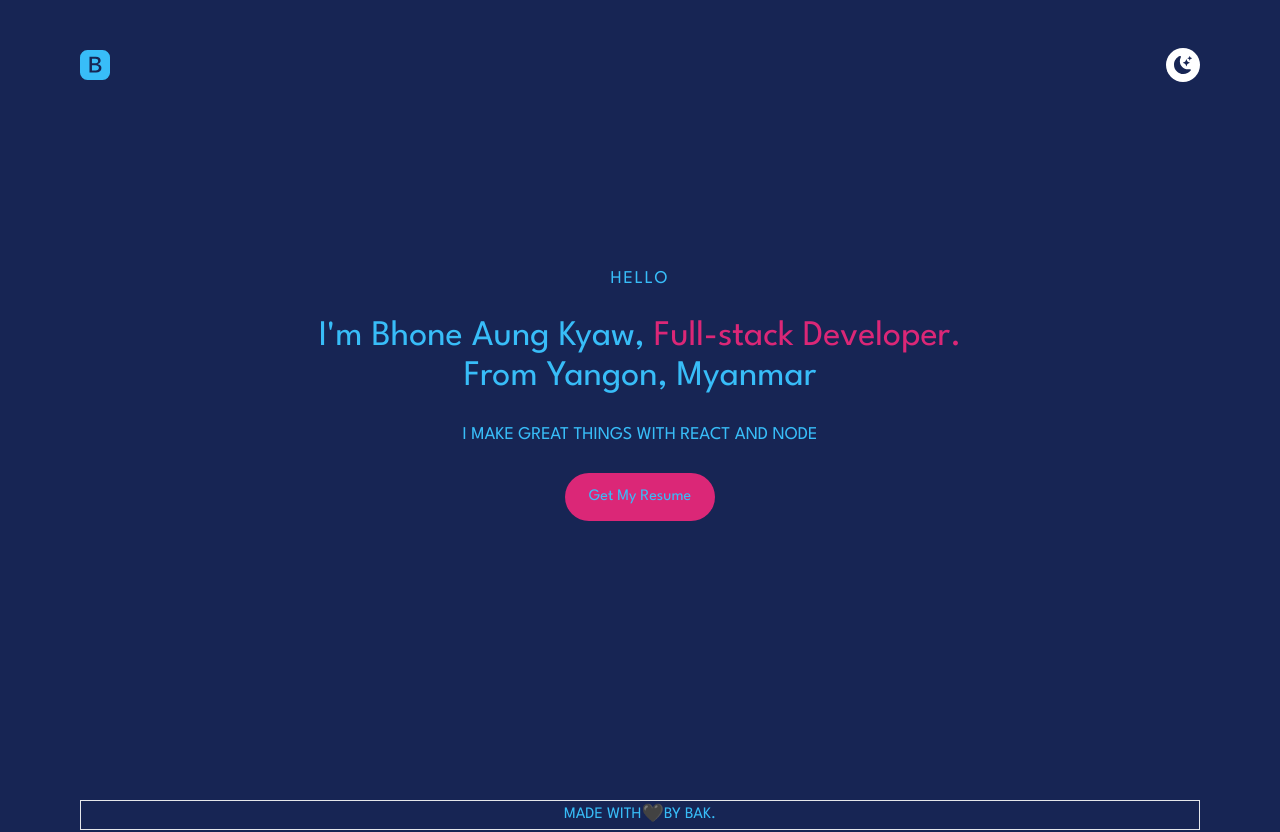
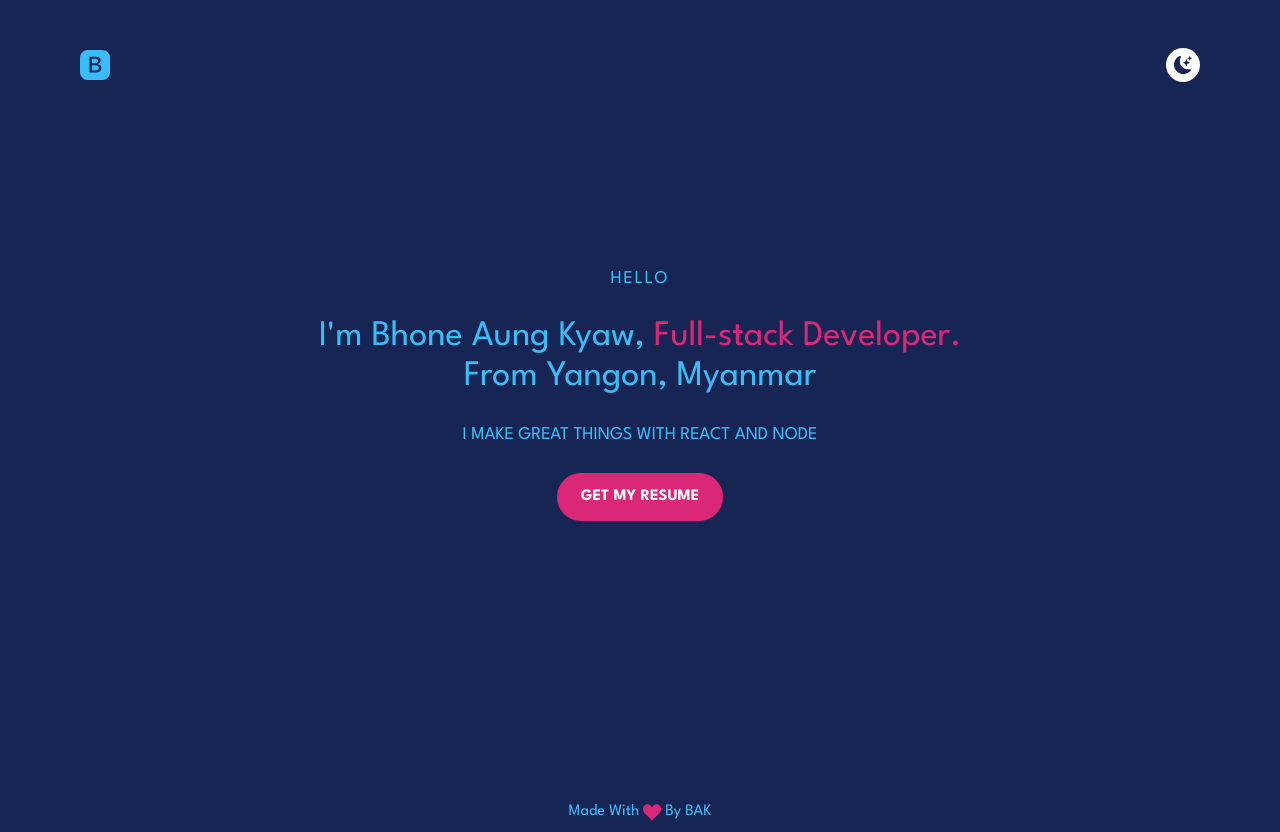
Before and after one commit to Dev-BhoneAK/portfolio-next-tailwind, a Next.js app: page / in a window 1280 px wide. Built offline with nearby package versions, Linux system fonts and the light colour scheme.

Commit message:
feat: add Footer

```diff
--- a/app/components/Footer.js
+++ b/app/components/Footer.js
@@ -1,17 +1,15 @@
 import React from "react";
-import { BsSuitHeartFill } from "react-icons/bs";
+import { ImHeart } from "react-icons/im";
 export default function Footer() {
   return (
-    <section>
-      <div>
-        <h6 className="text-center flex items-center justify-center uppercase border space-x-6">
-          Made with
-          <span className="text-pink-600 text-lg">
-            {/* <BsSuitHeartFill className="text-pink-600" /> */} 🖤
-          </span>
-          by BAK.
-        </h6>
-      </div>
+    <section className="pb-2">
+      <h6 className="flex items-center justify-center capitalize">
+        Made with
+        <span className="text-pink-600 text-lg mx-1">
+          <ImHeart className="text-pink-600" />
+        </span>
+        by BAK
+      </h6>
     </section>
   );
 }
--- a/app/components/Header.js
+++ b/app/components/Header.js
@@ -40,7 +40,7 @@ export default function Header({ setLoading }) {
             >
               {theme === "dark" ? (
                 <BsFillMoonStarsFill
-                  className="cursor-pointer  text-lg text-blue-950"
+                  className="cursor-pointer text-lg text-blue-950"
                   onClick={() => setTheme("light")}
                 />
               ) : (
@@ -66,7 +66,7 @@ export default function Header({ setLoading }) {
           <h4 className="text-lg uppercase">
             I make great things with react and Node
           </h4>
-          <button className="bg-pink-600 rounded-full px-6 py-3 cursor-pointer">
+          <button className="bg-pink-600 text-white uppercase font-bold rounded-full px-6 py-3 cursor-pointer">
             Get My Resume
           </button>
         </div>
```
